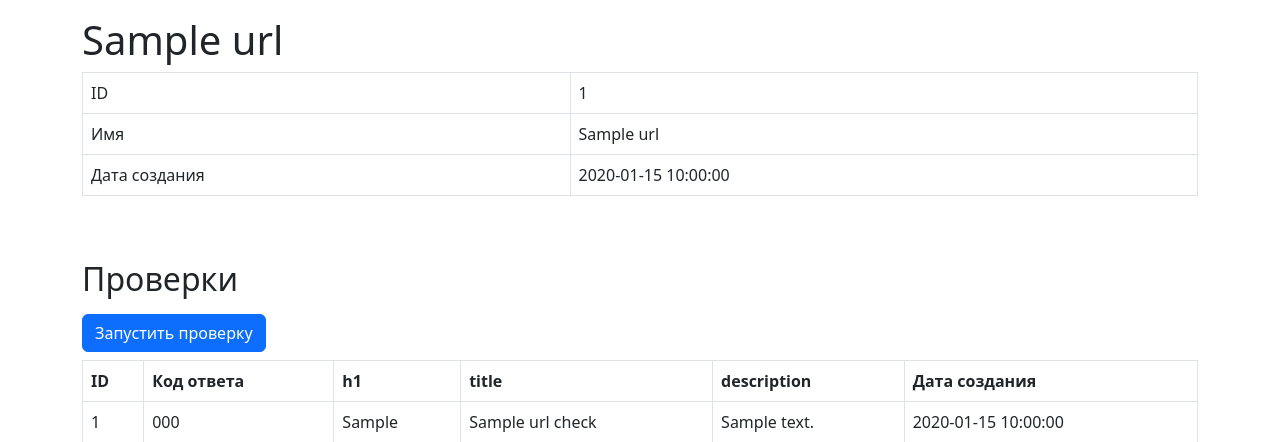
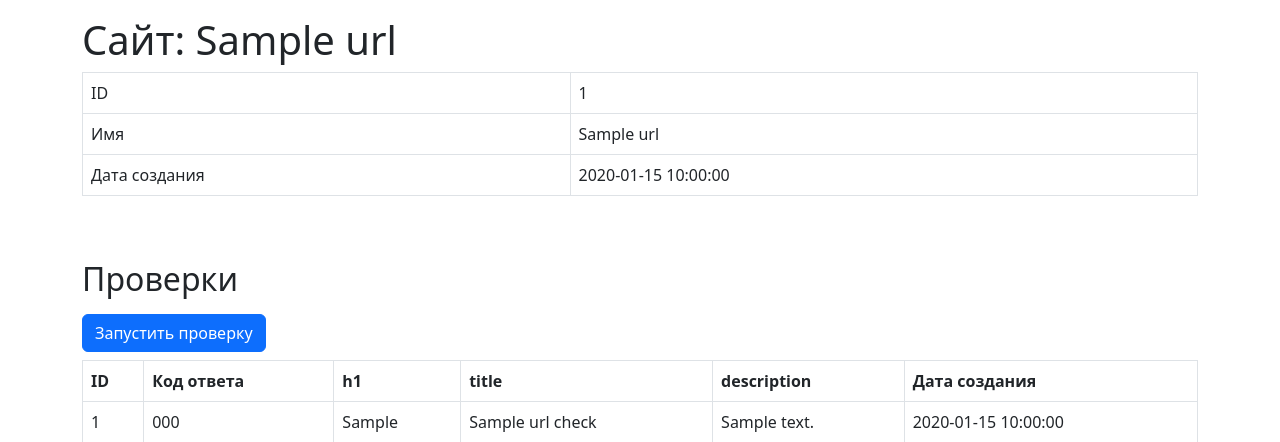
Before and after one commit to irakuruss/Page-Analyzer, a Flask app: page /urls/1 in a window 1280 px wide. Shown: the part 56-498 px from the top of the page. Run offline with Flask 3, Linux system fonts and the light colour scheme; a database or web service that is not in the repository returns one stand-in record (values such as "Sample title"); some libraries are stand-ins or nearby versions.

Commit message:
Update url.html

```diff
--- a/page_analyzer/templates/url.html
+++ b/page_analyzer/templates/url.html
@@ -9,7 +9,7 @@
     {% endif %}
 <main class="flex-grow-1">
       <div class="container-lg mt-3">
-          <h1>{{ url.name }}</h1>
+          <h1>Сайт: {{ url.name }}</h1>
           <div class="table-responsive">
               <table class="table table-bordered table-hover table-nowrap" data-test="url">
                   <tbody>
@@ -29,7 +29,7 @@
               </table>
           </div>
           <h2 class="mt-5 mb-3">Проверки</h2>
-          <form method="post" action="/urls/{{ url[0] }}/checks">
+          <form method="post" action="{{ url_for('add_check', id=url.id) }}">
               <input type="submit" class="btn btn-primary" value="Запустить проверку">
           </form>
           <div>
```
